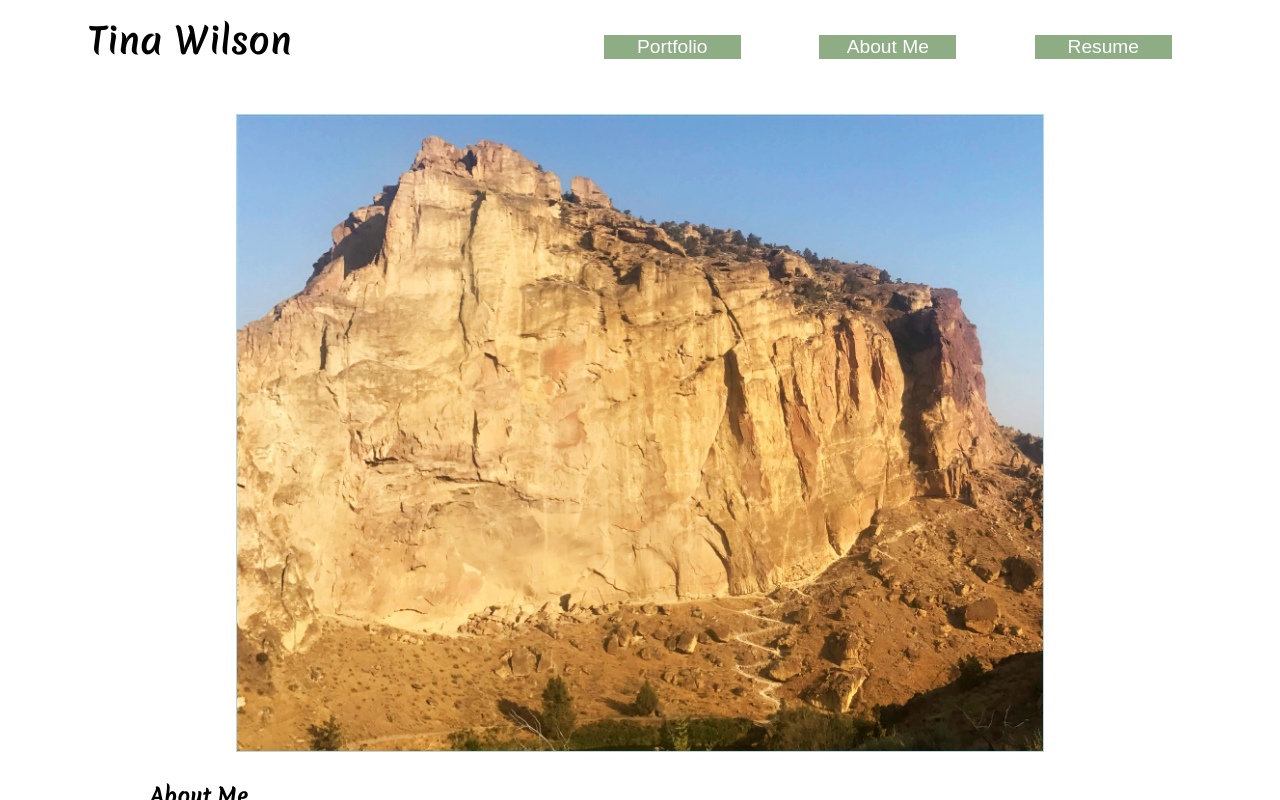
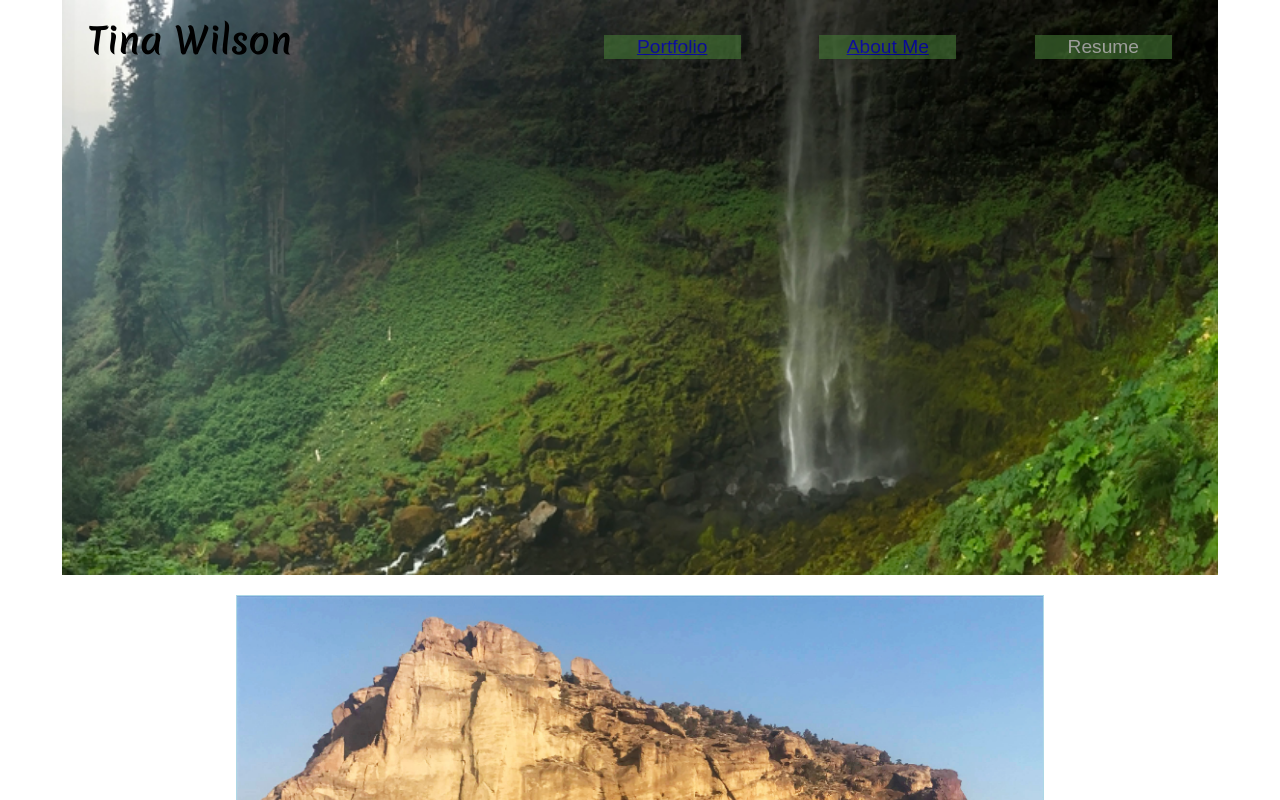
Before and after one commit to twilson16/portfolio, a React (Create React App) app: page /about in a window 1280 px wide. Shown: the top 800 px of the page. Built offline with nearby package versions, Linux system fonts and the light colour scheme; a web font is replaced by a local one.

Commit message:
update header and nav bar

```diff
--- a/src/About.js
+++ b/src/About.js
@@ -21,6 +21,7 @@ class About extends Component {
             On a daily basis I set goals for myself, and work to reach them no matter what challenges arise.
             This is especially true for work projects and assignments - where I strive for excellence in my work.
             </p>
+            <p></p>
           </div>
         </div>
       </div>
--- a/src/App.css
+++ b/src/App.css
@@ -61,7 +61,7 @@ code {
   background-color: #447735;
 }  */
 
-.header-name {
+.header-name, .header-name-home {
   font-family:'Merienda', cursive, century-gothic, Verdana;
   font-size: 2.2rem;
   width: 40%;
--- a/src/App.js
+++ b/src/App.js
@@ -1,5 +1,5 @@
 import React, { Component } from 'react'
-import { BrowserRouter, Route, Link } from 'react-router-dom'
+import { BrowserRouter, Route } from 'react-router-dom'
 
 import './App.css'
 import Header from './Header'
@@ -9,7 +9,6 @@ class App extends Component {
   render () {
     return (
       <BrowserRouter>
-
         <div className='App'>
           <Route exact path='/' render={props => <Header extra={<div className='hero-image'>{Header}</div>} />} />
           <Route path='/about' component={About} />
--- a/src/Header.js
+++ b/src/Header.js
@@ -1,21 +1,52 @@
 import React, { Component } from 'react'
 import './App.css'
-import Nav from './Nav'
+// import Nav from './Nav'
 
 class Header extends Component {
+  constructor () {
+    super()
+    this.state = {
+      home: true
+    }
+  }
+
   render () {
+    const isHome = this.state.home
     return (
       <div className='header-container'>
-        {/* <div className='hero-image'>
-          <div className='hero-text'>
-            <h1>Tina Wilson</h1>
-            <p>Front-End Developer | Wanderer</p>
+        {isHome ? (
+          <div className='hero-image'>
+            <div className='header-name-home'>Tina Wilson</div>
+            {/* <Nav handleChangeToHome={this.handleChangeToHome} handleChangeToOther={this.handleChangeToOther} /> */}
+            <div className='nav-bar'>
+              <div className='menu-bar'>
+                <ul className='menu'>
+                  <li className='menu-item'><button className='menu-button' onClick={this.state.handleChangeToOther}><a href='/'>Portfolio</a></button></li>
+                  <li className='menu-item'><button className='menu-button' onClick={this.state.handleChangeToOther}><a href='/about'>About Me</a></button></li>
+                  <li className='menu-item resume'><a href='localhost:3000/Media/ChristinaWilsonResume2018.pdf' target='blank'><button className='menu-button'>Resume</button></a></li>
+                  {/* <li className='menu-item resume'><a href='https://twilson16.github.io/portfolio/Media/ChristinaWilsonResume2018.pdf' target='blank'><button className='menu-button'>Resume</button></a></li> */}
+                </ul>
+              </div>
+            </div>
           </div>
-        </div>
-        <Nav /> */}
-
-        <div className='header-name'>Tina Wilson</div>
-        <Nav />
+        )
+          : (
+            <div>
+              <div className='header-name'>Tina Wilson</div>
+              {/* <Nav handleChangeToHome={this.handleChangeToHome} handleChangeToOther={this.handleChangeToOther} /> */}
+              <div className='nav-bar'>
+                <div className='menu-bar'>
+                  <ul className='menu'>
+                    <li className='menu-item'><a href='/'><button className='menu-button' onClick={this.state.handleChangeToOther}>Portfolio</button></a></li>
+                    <li className='menu-item'><a href='/about'><button className='menu-button' onClick={this.state.handleChangeToOther}>About Me</button></a></li>
+                    <li className='menu-item resume'><a href='localhost:3000/Media/ChristinaWilsonResume2018.pdf' target='blank'><button className='menu-button'>Resume</button></a></li>
+                    {/* <li className='menu-item resume'><a href='https://twilson16.github.io/portfolio/Media/ChristinaWilsonResume2018.pdf' target='blank'><button className='menu-button'>Resume</button></a></li> */}
+                  </ul>
+                </div>
+              </div>
+            </div>
+          )
+        }
       </div>
     )
   }
--- a/src/Nav.js
+++ b/src/Nav.js
@@ -1,16 +1,31 @@
 import React, { Component } from 'react'
-import { BrowserRouter, Route, Link } from "react-router-dom";
+import { BrowserRouter, Route, Link } from 'react-router-dom';
 import './App.css'
 import Resume from './Media/ChristinaWilsonResume2018.pdf'
 
 class Nav extends Component {
+  constructor (props) {
+    super(props)
+    this.state = {
+      home: this.props.home
+    }
+  }
+
+  handleChangeToHome () {
+    this.setState({home: true})
+  }
+
+  handleChangeToOther () {
+    this.setState({home: false})
+  }
+
   render () {
     return (
       <div className='nav-bar'>
         <div className='menu-bar'>
           <ul className='menu'>
-            <li className='menu-item'><a href='/'><button className='menu-button'>Portfolio</button></a></li>
-            <li className='menu-item'><a href='/about'><button className='menu-button'>About Me</button></a></li>
+            <li className='menu-item'><a href='/'><button className='menu-button' onClick={this.state.handleChangeToOther}>Portfolio</button></a></li>
+            <li className='menu-item'><a href='/about'><button className='menu-button' onClick={this.state.handleChangeToOther}>About Me</button></a></li>
             <li className='menu-item resume'><a href='localhost:3000/Media/ChristinaWilsonResume2018.pdf' target='blank'><button className='menu-button'>Resume</button></a></li>
             {/* <li className='menu-item resume'><a href='https://twilson16.github.io/portfolio/Media/ChristinaWilsonResume2018.pdf' target='blank'><button className='menu-button'>Resume</button></a></li> */}
           </ul>
--- a/src/index.js
+++ b/src/index.js
@@ -1,6 +1,6 @@
 import React from 'react'
 import ReactDOM from 'react-dom'
-import { BrowserRouter, Route, Link } from "react-router-dom";
+import { BrowserRouter } from 'react-router-dom'
 import App from './App'
 import * as serviceWorker from './serviceWorker'
 
```
